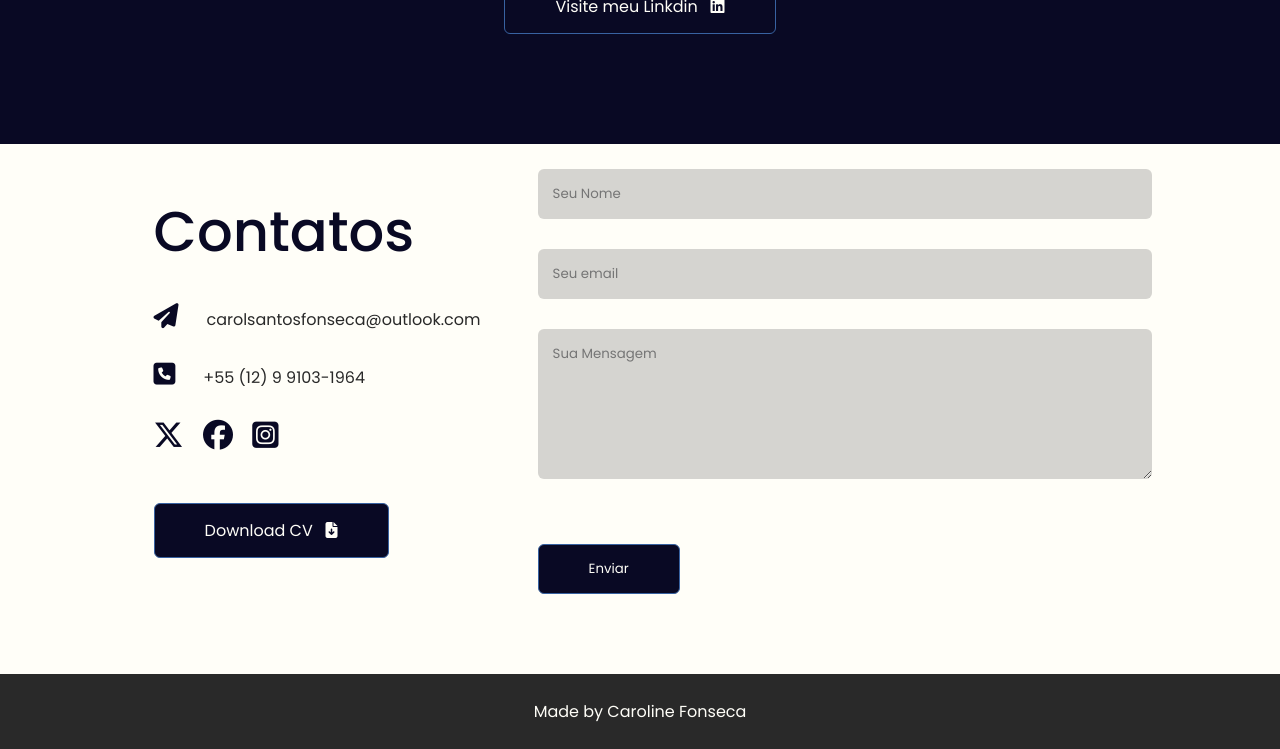
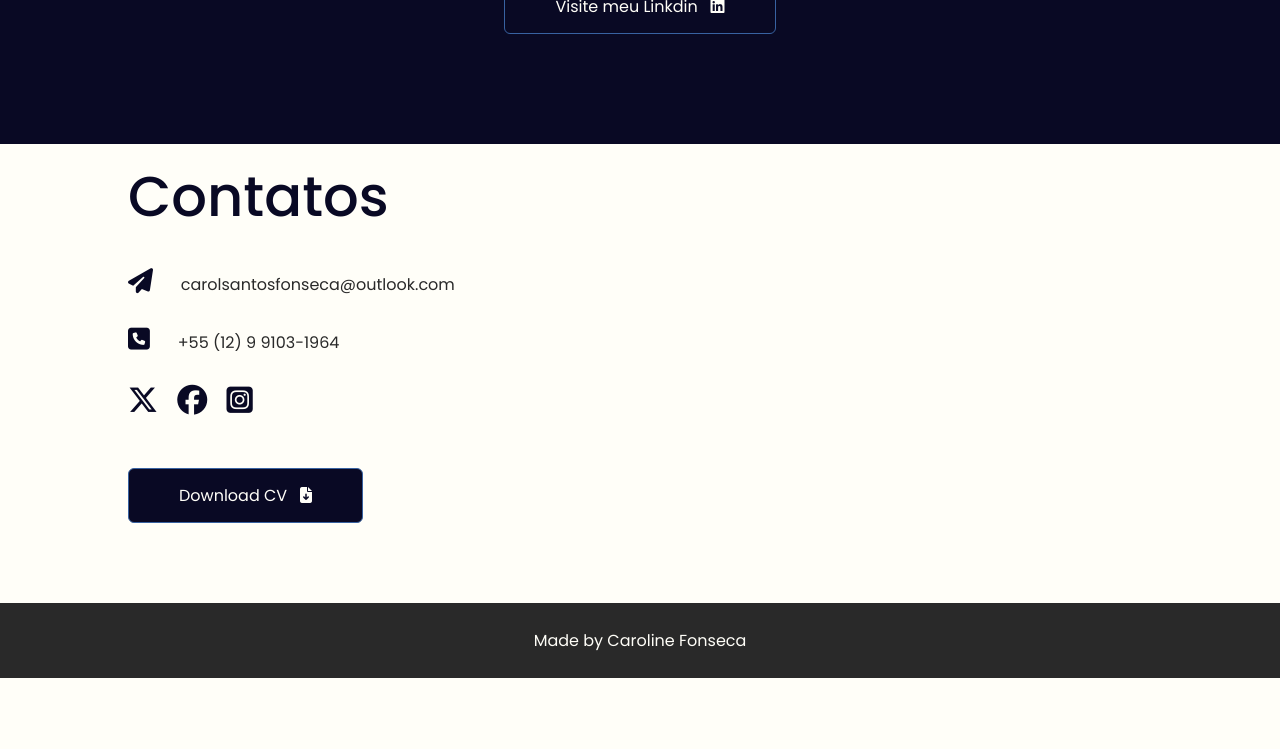
Before and after one commit to carolfons/my-portfolio, a plain HTML site: page index.html in a window 1280 px wide. Shown: the part 3151-3900 px from the top of the page. After the commit the page ends 3829 px from the top, so only its background shows below. Drawn offline with Linux system fonts and the light colour scheme.

Commit message:
finalização do projeto

```diff
--- a/index.html
+++ b/index.html
@@ -171,34 +171,17 @@
                     <a href="https://www.facebook.com/caroline.santosfonseca/" target="_blank"><i class="fa-brands fa-facebook"></i></a>
                     <a href="https://www.instagram.com/carol_fonseca" target="_blank"><i class="fa-brands fa-square-instagram"></i></i></a>
                 </div>
-                <a href="./assets/caroline-fonseca-cv-atual.pdf" download class="btn2">Download CV &nbsp; <i class="fa-solid fa-file-arrow-down"></i></a>
+                <a href="./assets/caroline-fonseca-cv-atual.pdf" download id="btn2">Download CV &nbsp; <i class="fa-solid fa-file-arrow-down"></i></a>
             </div>
-            <div class="contact-right">
-                <form name="submit-to-google-sheet">
-                    <input type="text" name="Name" placeholder="Seu Nome" required>
-                    <input type="email" name="Email" placeholder="Seu email" required>
-                    <textarea name="x" rows="6" placeholder="Sua Mensagem"></textarea>
-                    <button type="submit" class="btn2">Enviar</button>
-                </form>
-            </div>
+
         </div>
     </div>
     <div class="copyright">
         <p>Made by Caroline Fonseca</p>
     </div>
 </div>
-    <script src="./script.js"></script>
+<script src="https://smtpjs.com/v3/smtp.js">
+</script>
 
-      <script>
-        const scriptURL = 'https://script.google.com/macros/s/AKfycbyw9JQJ2he3PBuNMg2fUg41bvTH3srxaav8uFAhxas8za6m_A8QUPRZJ7ZpiKdNaI4JtA/exec'
-        const form = document.forms['submit-to-google-sheet']
-
-        form.addEventListener('submit', e => {
-          e.preventDefault()
-          fetch(scriptURL, { method: 'POST', body: new FormData(form)})
-            .then(response => console.log('Success!', response))
-            .catch(error => console.error('Error!', error.message))
-        })
-      </script>
 </body>
 </html>
--- a/style.css
+++ b/style.css
@@ -313,12 +313,10 @@ body{
 
 }
 .contact-left{
-    flex-basis: 35%;
+    flex-basis: 100%;
     margin: auto;
 }
-.contact-right{
-    flex-basis: 60%;
-}
+
 .contact-left p{
     margin-top: 30px;
 }
@@ -344,7 +342,7 @@ body{
     transform: translateY(-5px);
 
 }
-.btn2{
+#btn2{
     display: block;
     margin: 50px auto;
     width: fit-content;
@@ -359,32 +357,13 @@ body{
 
 
 }
-.btn2:hover{
+#btn2:hover{
     background: rgba(3, 42, 78, 0.5) ;
 }
 .contact-right form{
     width: 100%;
 }
 
-form input, form textarea{
-    width: 100%;
-    border: 0;
-    padding: 15px;
-    outline: none;
-    margin: 15px 0;
-    color: var(--header-color-background);
-    font: 18px;
-    border-radius: 6px;
-    background-color: rgba(51, 51, 51, 0.205);
-
-}
-
-form btn2{
-    padding: 14px 60px;
-    font-size: 18px;
-    margin-top: 20px;
-    cursor: pointer;
-}
 
 .copyright{
     width: 100%;
```
